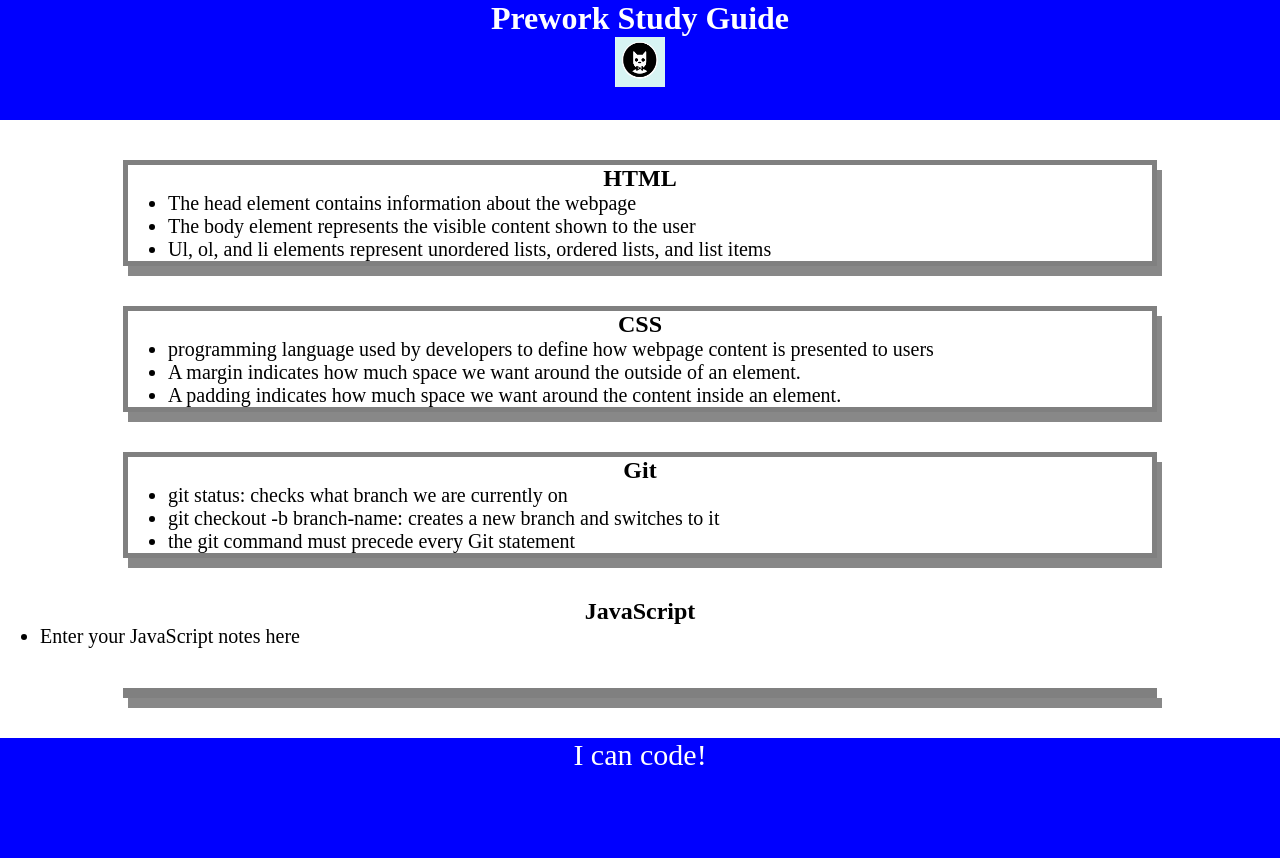
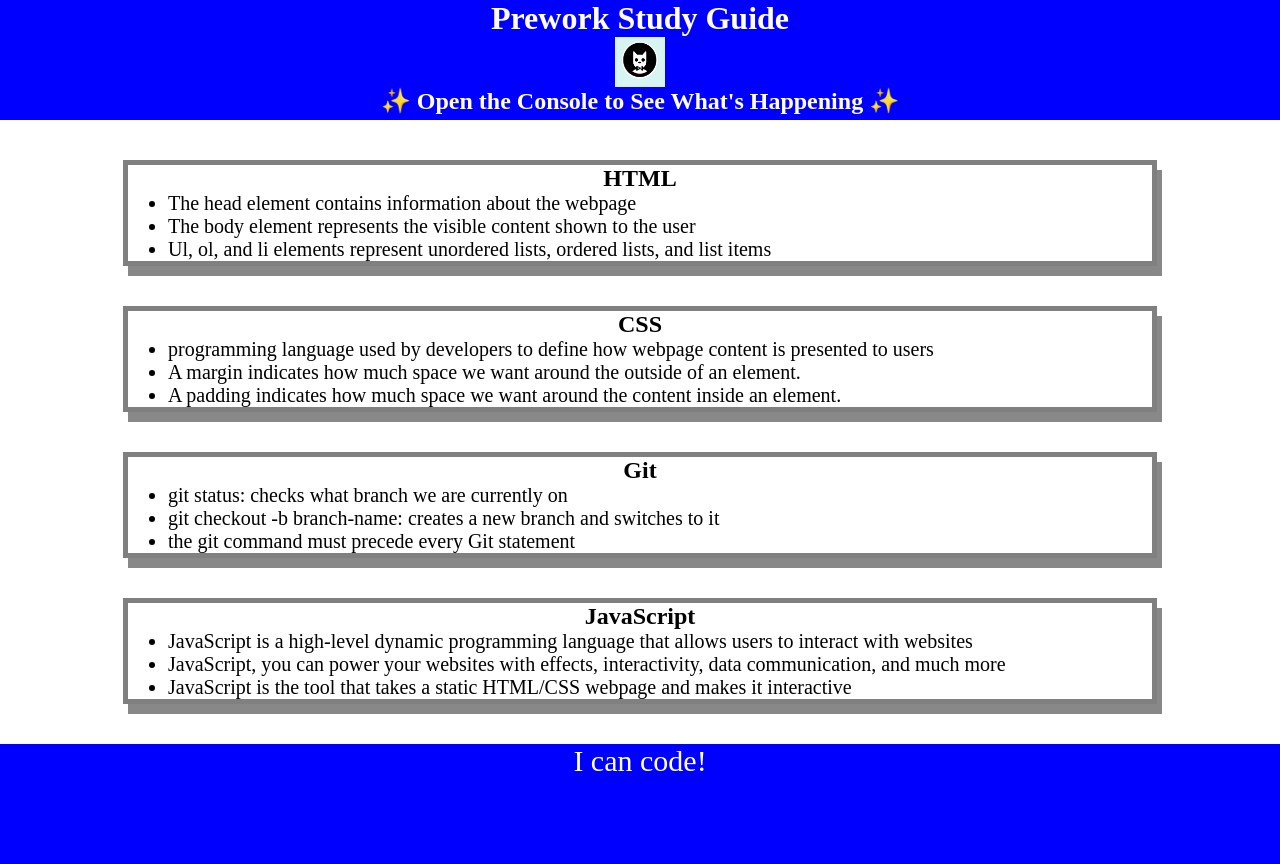
Before and after one commit to hill-kristen/prework-study-guide, a plain HTML site: page index.html in a window 1280 px wide. Drawn offline with Linux system fonts and the light colour scheme.

Commit message:
<added JavaScript to project>

```diff
--- /dev/null
+++ b/assets/script.js
@@ -0,0 +1,19 @@
+var topics = ['HTML', 'CSS', 'Git', 'JavaScript'];
+
+for (var x = 0; x < topics.length; x++) {
+ console.log(topics[x]);
+}
+
+/*
+if (topic === 'HTML') {
+ console.log("Let's study HTML!");
+} else if (topic === 'CSS') {
+ console.log("Let's study CSS!");
+} else if (topic === 'Git') {
+ console.log("Let's study Git!");
+} else if (topic === 'JavaScript') {
+ console.log("Let's study JavaScript!");
+} else {
+ console.log('Please try again!');
+}
+*/
--- a/index.html
+++ b/index.html
@@ -11,6 +11,7 @@
   <header id="top">
       <h1>Prework Study Guide</h1>
       <img src="./assets/bowtie-cat.png"alt="Profile image of cat wearing a bow tie." />
+      <h2>✨ Open the Console to See What's Happening ✨</h2>
     </header>
     <main>
       <section class="card" id="html-section">
@@ -40,11 +41,15 @@
        <li>the git command must precede every Git statement</li>
      </ul>
       </section>
+
+      <section class="card" id="javascript-section">
         <h2>JavaScript</h2>
      <ul>
-       <li>Enter your JavaScript notes here</li>
+       <li>JavaScript is a high-level dynamic programming language that allows users to interact with websites</li>
+       <li>JavaScript, you can power your websites with effects, interactivity, data communication, and much more</li>
+       <li>JavaScript is the tool that takes a static HTML/CSS webpage and makes it interactive</li>
      </ul>
-      <section class="card" id="javascript-section">
+
 
       </section>
     </main>
@@ -52,5 +57,6 @@
     <footer>
       <p>I can code!</p>
     </footer>
+    <script src="./assets/script.js"></script>
   </body>
 </html>
```
